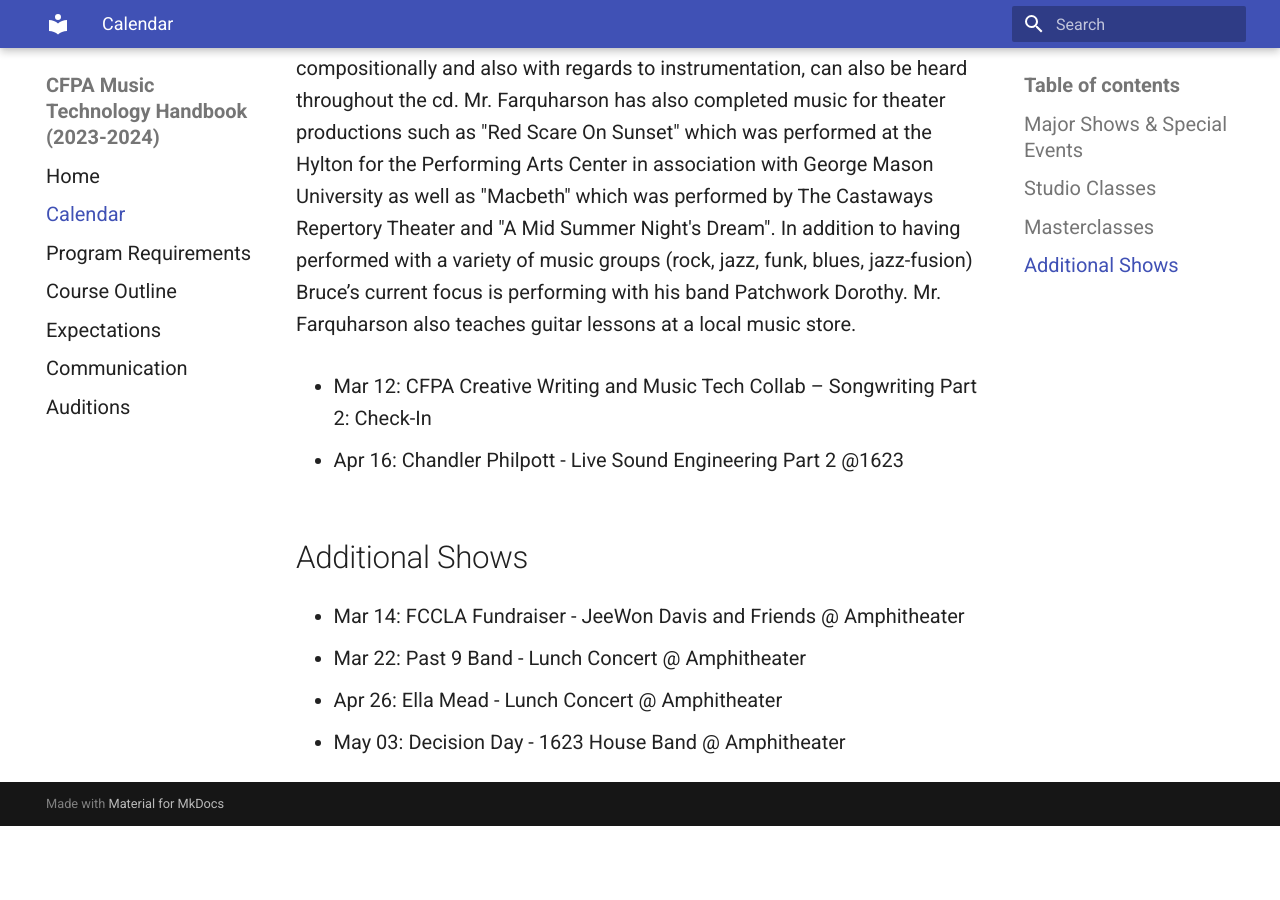
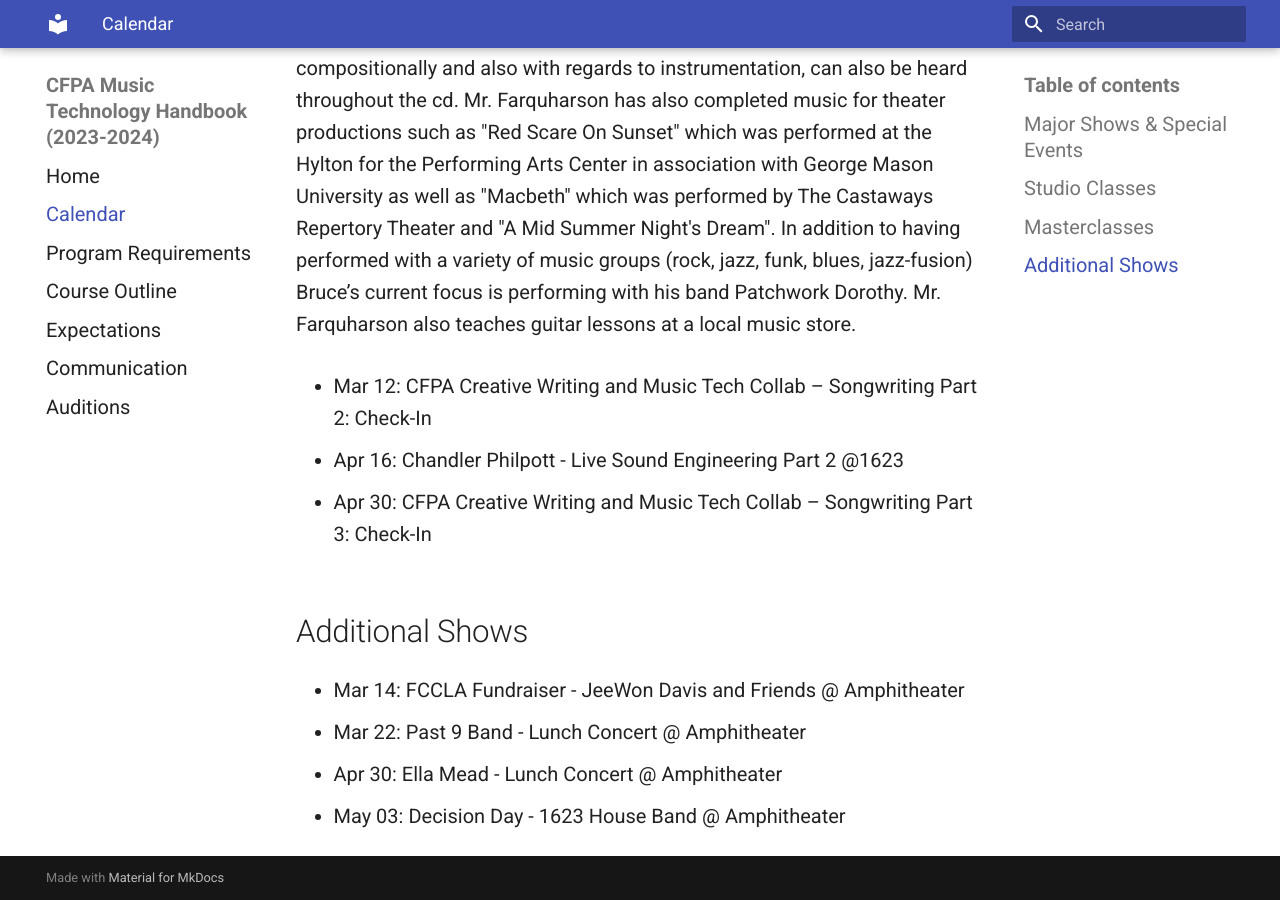
Before and after one commit to sophia-sms/handbook, an MkDocs documentation site: the page built from docs/calendar.md, in a window 1280 px wide and 900 px high, scrolled down 3775 px. Built offline with MkDocs 1.6.1 and Material for MkDocs 9.7.7, drawn with Linux system fonts in a browser that asks for light colours; before the commit the page ends 4601 px from its top, so only the background shows below that.

Commit message:
Update calendar.md

```diff
--- a/docs/calendar.md
+++ b/docs/calendar.md
@@ -80,9 +80,11 @@ Masterclasses are from 2:30 to 4:00 on the following days:
 
 - Apr 16: Chandler Philpott - Live Sound Engineering Part 2 @1623
 
+- Apr 30: CFPA Creative Writing and Music Tech Collab – Songwriting Part 3: Check-In
+
 ## Additional Shows
 
 - Mar 14: FCCLA Fundraiser - JeeWon Davis and Friends @ Amphitheater
 - Mar 22: Past 9 Band - Lunch Concert @ Amphitheater
-- Apr 26: Ella Mead - Lunch Concert @ Amphitheater
+- Apr 30: Ella Mead - Lunch Concert @ Amphitheater
 - May 03: Decision Day - 1623 House Band @ Amphitheater
```
